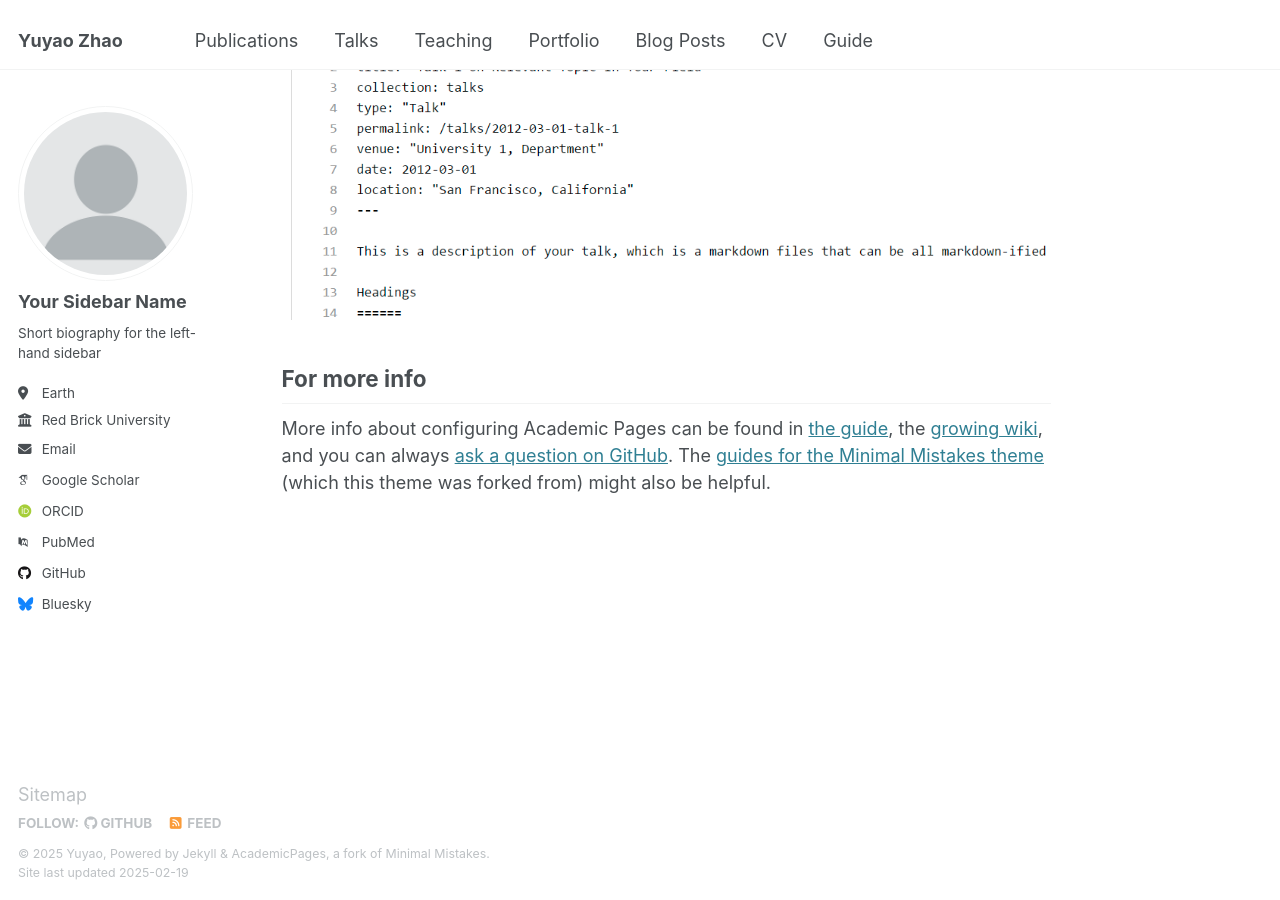
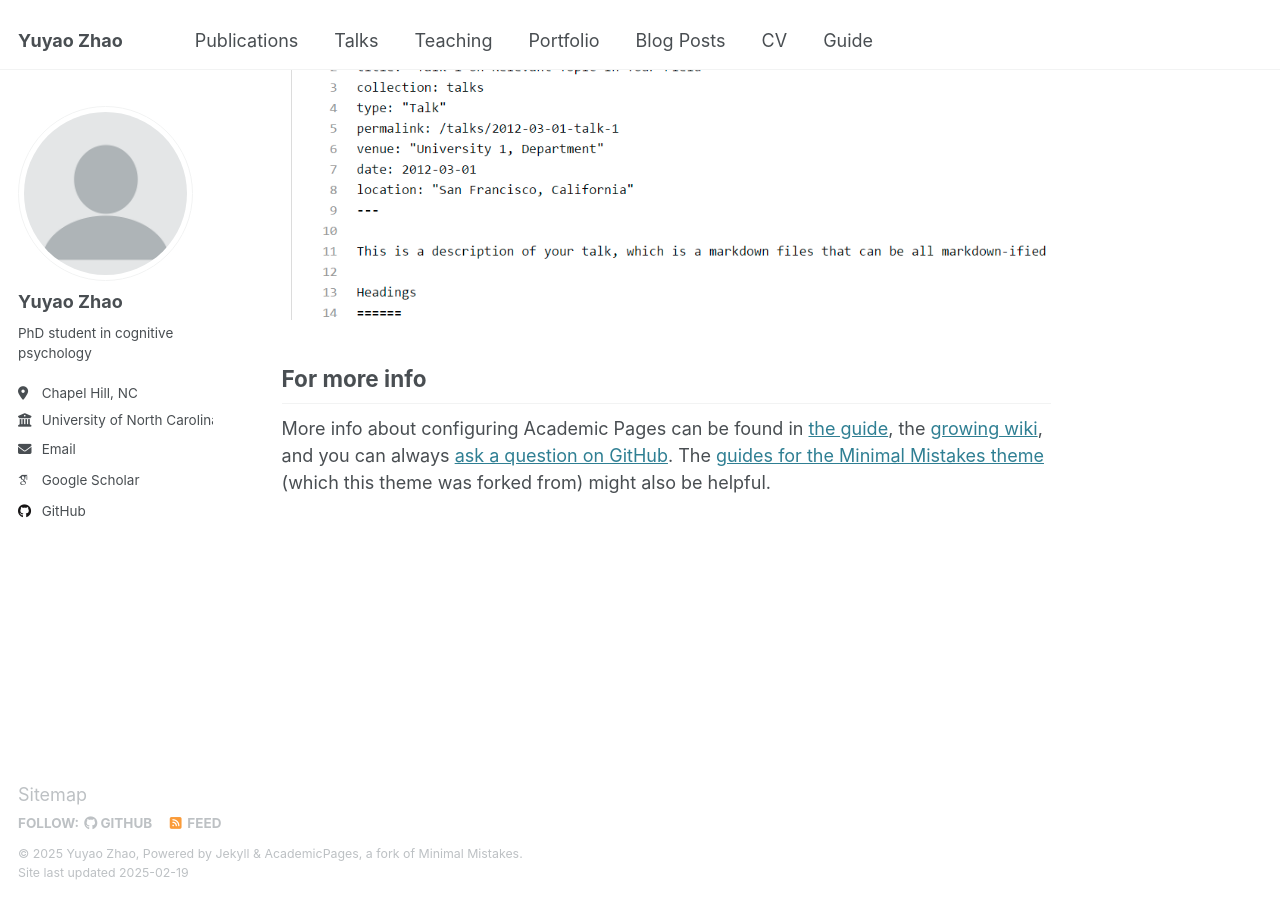
Before and after one commit to zhaoyuyao/zhaoyuyao.github.io, a Jekyll site: the page built from _pages/about.md, in a window 1280 px wide and 900 px high, scrolled down 2642 px. Built offline with Jekyll 4.4.1, drawn with Linux system fonts in a browser that asks for light colours; some web fonts are replaced.

Commit message:
Update _config.yml

```diff
--- a/_config.yml
+++ b/_config.yml
@@ -11,11 +11,11 @@ locale                   : "en-US"
 site_theme               : "default"
 title                    : "Yuyao Zhao"
 title_separator          : "-"
-name                     : &name "Yuyao"
-description              : &description "personal description"
-url                      : https://academicpages.github.io # the base hostname & protocol for your site e.g. "https://[your GitHub username].github.io"
+name                     : &name "Yuyao Zhao"
+description              : &description "PhD student in cognitive psychology"
+url                      : https://zhaoyuyao.github.io # the base hostname & protocol for your site e.g. "https://[your GitHub username].github.io"
 baseurl                  : "" # the subpath of your site, e.g. "/blog"
-repository               : "academicpages/academicpages.github.io"
+repository               : "zhaoyuyao/zhaoyuyao.github.io"
 
 # Site Author - The following control what appear as part of the author content on the side bar.
 #               If a field is blank the icon and link will not appear, otherwise it will be shown.
@@ -23,21 +23,21 @@ repository               : "academicpages/academicpages.github.io"
 author:
   # Biographic information
   avatar           : "profile.png"
-  name             : "Your Sidebar Name"
+  name             : "Yuyao Zhao"
   pronouns         : # example: "she/her"
-  bio              : "Short biography for the left-hand sidebar"
-  location         : "Earth"
-  employer         : "Red Brick University"
+  bio              : "PhD student in cognitive psychology"
+  location         : "Chapel Hill, NC"
+  employer         : "University of North Carolina at Chapel Hill"
   uri              : # URL
-  email            : "none@example.org"
+  email            : "yuyzhao@unc.edu"
 
   # Academic websites
   arxiv            : # URL - Update with the correct link to your profile
-  googlescholar    : "https://scholar.google.com/citations?user=PS_CX0AAAAAJ"
+  googlescholar    : "https://scholar.google.com/citations?user=FstHKgMAAAAJ&hl=en&oi=ao"
   impactstory      : # URL
-  orcid            : "http://orcid.org/yourorcidurl"
+  orcid            : # URL
   semantic         : # URL
-  pubmed           : "https://www.ncbi.nlm.nih.gov/pubmed/?term=john+snow"
+  pubmed           : # URL
   researchgate     : # URL
   scopus           : # URL
 
@@ -45,12 +45,12 @@ author:
   bitbucket        : # Username - Update with your username on the site
   codepen          : # Username
   dribbble         : # Username
-  github           : "academicpages"
+  github           : "zhaoyuyao"
   kaggle           : # Username
   stackoverflow    : # User number or user number and name (i.e., use "1" or "1/jeff-atwood")
 
   # Social media
-  bluesky          : "bsky.app" # Replace this with you Bluesky username
+  bluesky          : # Replace this with you Bluesky username
   facebook         : # Username
   flickr           : # Username
   foursquare       : # Username
```
